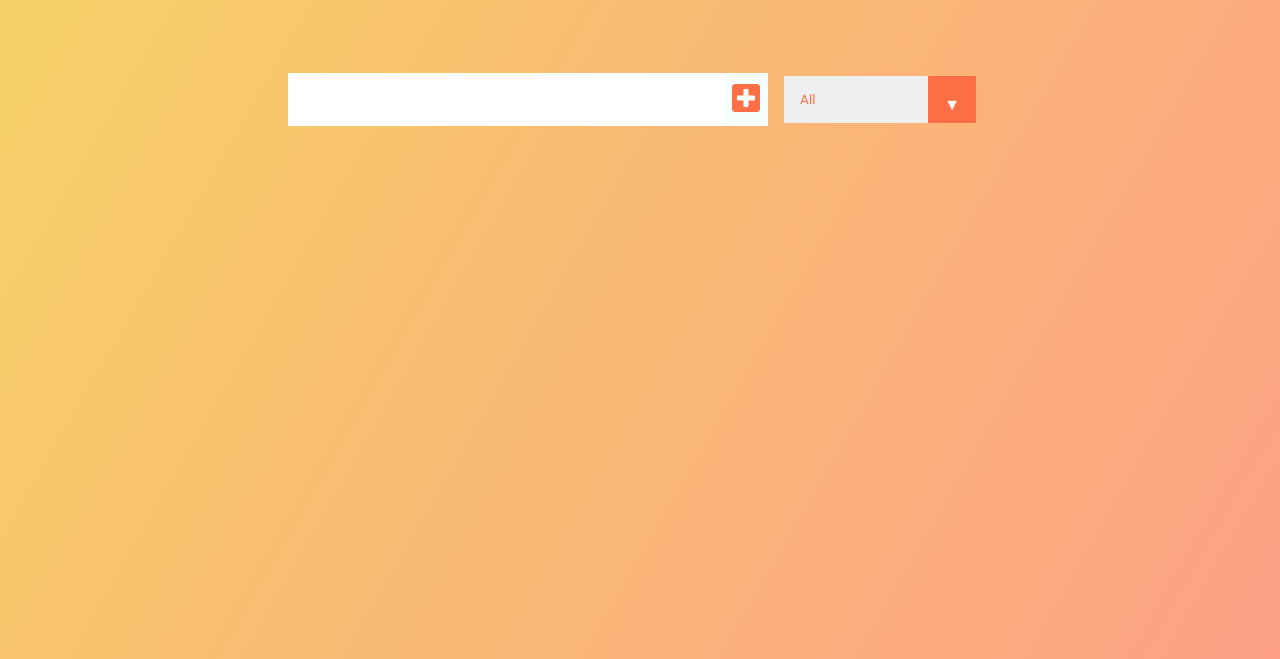
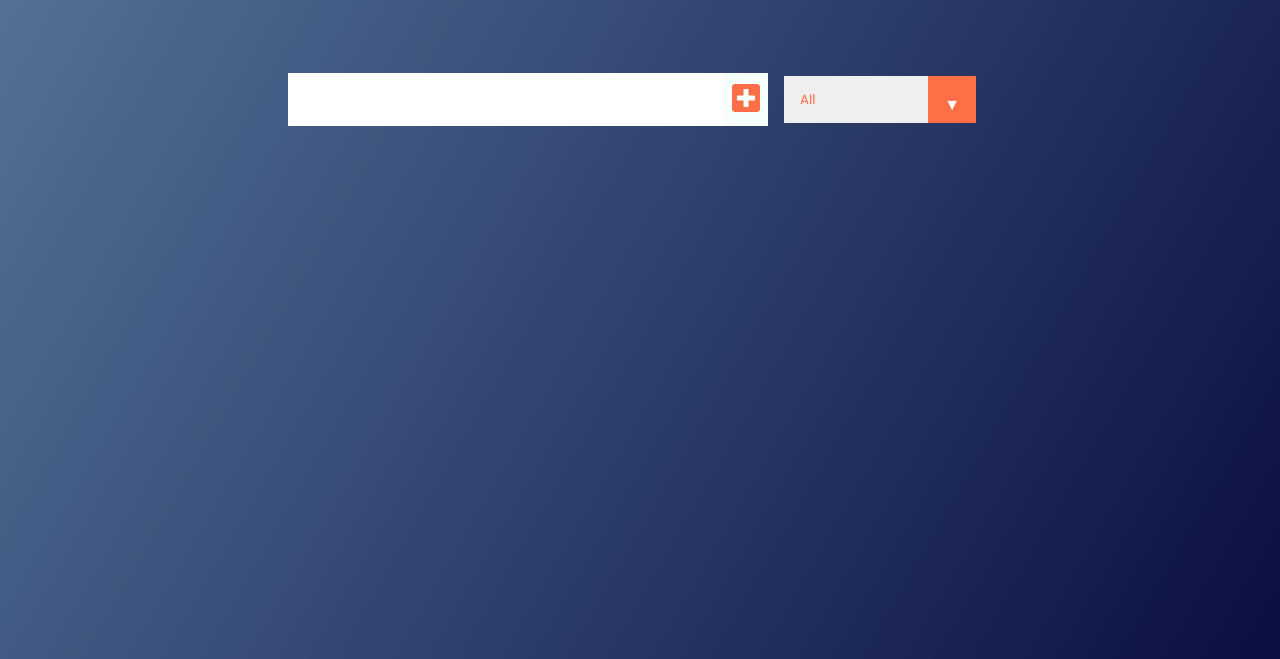
Before and after one commit to Awura-Precious/Software-Eng-proj, a website: page index.html in a window 1280 px wide. Shown: the part 141-800 px from the top of the page. Drawn offline with Linux system fonts and the light colour scheme.

Commit message:
Changing background color to check for CD

```diff
--- a/style.css
+++ b/style.css
@@ -4,7 +4,7 @@
   box-sizing: border-box;
 }
 body {
-  background-image: linear-gradient(120deg, #f6d365 0%, #fda085 100%);
+  background-image: linear-gradient(120deg, #57769b 0%, #0a0f41 100%);
   color: white;
   font-family: "Poppins", sans-serif;
   min-height: 100vh;
```
